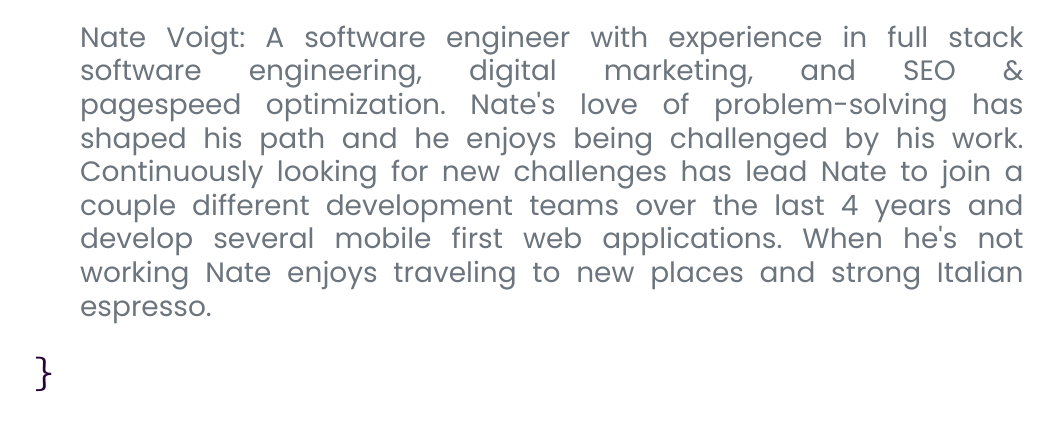
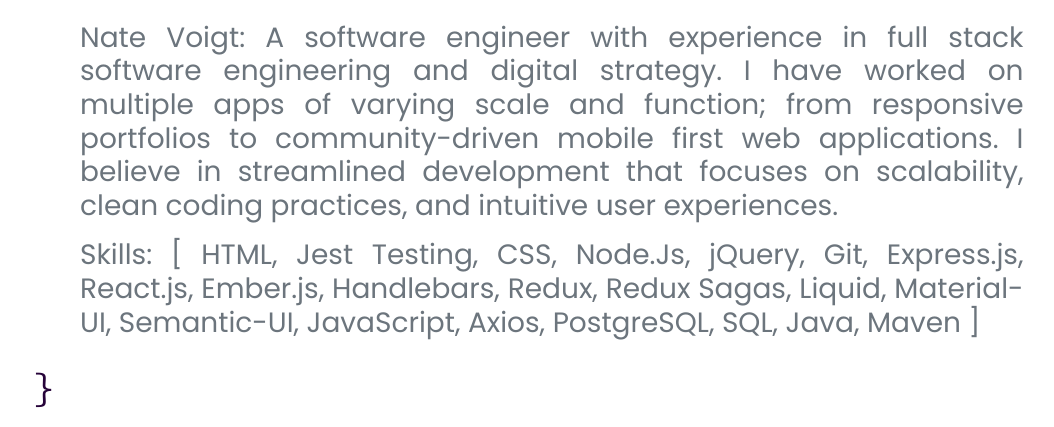
Before and after one commit to voigtnathan/portfolio-site, a Gatsby site: page / in a window 1280 px wide. Shown: the part 454-881 px from the top of the page, without its empty margins (53-1107 px from the left). Built offline with nearby package versions, Linux system fonts and the light colour scheme; Gatsby itself is replaced by a stand-in of ours.

Commit message:
edited bio and added skills

```diff
--- a/src/components/info.js
+++ b/src/components/info.js
@@ -28,9 +28,14 @@
       </div>
       <div className="h1 code mt-4 mb-3">aboutMe = {"{"}</div>
       <div className="text-muted mx-5 my-4 h3 text-justify info">
-      <p>Nate Voigt: A software engineer with experience in full stack software engineering, digital marketing, and SEO & pagespeed optimization.
-      Nate's love of problem-solving has shaped his path and he enjoys being challenged by his work. Continuously looking for new challenges has lead Nate to join a couple different development teams over the last 4 years and develop several mobile first web applications.
-      When he's not working Nate enjoys traveling to new places and strong Italian espresso. </p></div>
+      <p>Nate Voigt:    A software engineer with experience in full stack software engineering and digital strategy.
+        I have worked on multiple apps of varying scale and function; from responsive portfolios to community-driven mobile first web applications.
+        I believe in streamlined development that focuses on scalability, clean coding practices, and intuitive user experiences.  </p>
+        <p>Skills:   [ HTML, Jest Testing, CSS, Node.Js, jQuery, Git,
+                        Express.js, React.js, Ember.js, Handlebars, Redux,
+                        Redux Sagas, Liquid, Material-UI, Semantic-UI, JavaScript,
+                        Axios, PostgreSQL, SQL, Java, Maven ]
+</p></div>
       <div className="h1 code mt-2 mb-3">{"}"}</div>
 
     </div>
```
